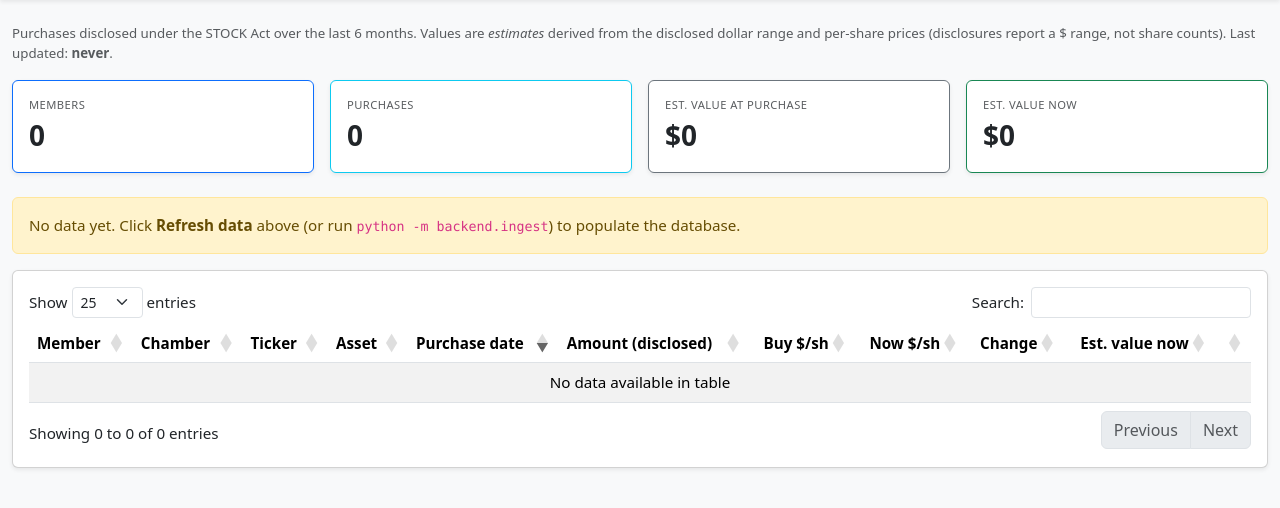
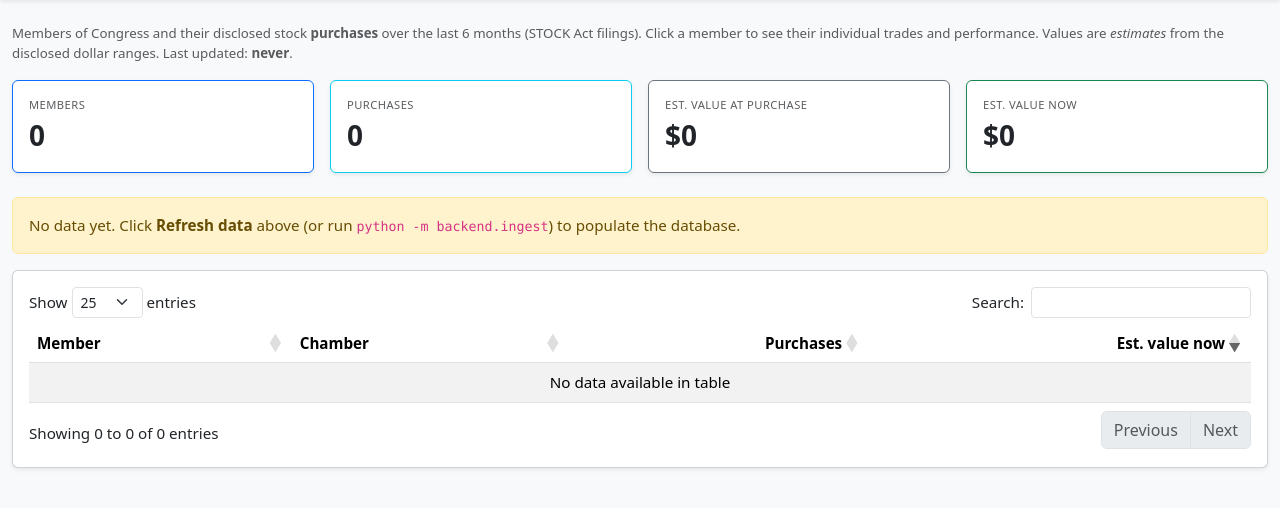
Before and after one commit to beknar/poli-tracker, a Flask app: page / in a window 1280 px wide. Shown: the part 48-556 px from the top of the page. Run offline with Flask 3, Linux system fonts and the light colour scheme; data that the repository does not hold is empty; some libraries are stand-ins or nearby versions.

Commit message:
Per-member dashboard + member detail page; HTTPS (nginx + Let's Encrypt) (#2)
Display refactor:
- Dashboard is now ONE row per member: Member (link) | Chamber | Purchases |
  Est. value now (was one row per purchase).
- New /member/<name> detail page: that member's last-6-months purchases with
  total cash disclosed, original $/sh, current $/sh, % change, est. value now,
  and a per-holding performance-chart link. Summary cards: purchases, total cash
  disclosed, est. value now.
- backend/db.py: add fetch_members() (aggregate per member) and
  fetch_member_rows() (one member's rows + totals).
- app.py: / -> member list; add /member/<member>; keep /refresh + price-history.
- app.js: drive DataTables on both #members and #trades; graph modal on detail.

HTTPS (deploy/):
- setup-https.sh: nginx reverse proxy + certbot --nginx for
  poli-tracker.rpg4you.com (gunicorn moves to 127.0.0.1:8000), with auto-renewal.
- poli-tracker.service: gunicorn bound to localhost behind nginx.
- deploy/README.md: prerequisites (DNS A record, ports 80/443) + steps.

Verified offline: db aggregation (per-member counts/values, change %), and both
templates render with the correct columns/links via Jinja.

Co-authored-by: Claude Opus 4.8 (1M context) <noreply@anthropic.com>

```diff
--- a/app.py
+++ b/app.py
@@ -1,9 +1,11 @@
 """Flask web dashboard for congressional stock purchases.
 
-Run from the app/ directory:
+Run (dev):
     pip install -r requirements.txt
     python -m backend.ingest        # first-time data load (or use the Refresh button)
     flask --app app run             # http://127.0.0.1:5000
+
+For HTTPS / production (nginx + Let's Encrypt), see deploy/README.md.
 """
 from flask import Flask, jsonify, redirect, render_template, request, url_for
 
@@ -15,11 +17,25 @@ app = Flask(__name__)
 
 @app.route("/")
 def dashboard():
+    """One row per member: name (link) | chamber | purchases | est. value."""
     db.init_db()
     with db.connect() as conn:
-        rows = db.fetch_dashboard_rows(conn)
+        members = db.fetch_members(conn)
         summary = db.summary(conn)
-    return render_template("dashboard.html", rows=rows, summary=summary)
+    return render_template("dashboard.html", members=members, summary=summary)
+
+
+@app.route("/member/<member>")
+def member_detail(member):
+    """A single member's purchases over the last 6 months, with per-row prices."""
+    db.init_db()
+    with db.connect() as conn:
+        rows, totals = db.fetch_member_rows(conn, member)
+        last_updated = db.get_meta(conn, "last_ingest", "never")
+    return render_template(
+        "member.html", member=member, rows=rows, totals=totals,
+        last_updated=last_updated,
+    )
 
 
 @app.route("/refresh", methods=["POST"])
--- a/backend/db.py
+++ b/backend/db.py
@@ -183,3 +183,33 @@ def summary(conn):
         "value_at_purchase": val_buy,
         "last_updated": get_meta(conn, "last_ingest", "never"),
     }
+
+
+def fetch_members(conn):
+    """One aggregated row per member: chamber, purchase count, and est. values."""
+    agg = {}
+    for r in fetch_dashboard_rows(conn):
+        m = r["member"] or "Unknown"
+        a = agg.setdefault(m, {
+            "member": m, "chamber": r["chamber"], "state": r["state"],
+            "purchases": 0, "value_now": 0.0, "value_at_purchase": 0.0,
+        })
+        a["purchases"] += 1
+        if r["value_now"]:
+            a["value_now"] += r["value_now"]
+        if r["value_at_purchase"]:
+            a["value_at_purchase"] += r["value_at_purchase"]
+    return sorted(agg.values(), key=lambda x: x["value_now"], reverse=True)
+
+
+def fetch_member_rows(conn, member):
+    """All of one member's purchase rows (newest first) + per-member totals."""
+    rows = [r for r in fetch_dashboard_rows(conn) if (r["member"] or "") == member]
+    totals = {
+        "purchases": len(rows),
+        "chamber": rows[0]["chamber"] if rows else "",
+        "state": rows[0]["state"] if rows else "",
+        "disclosed": sum(r["value_at_purchase"] for r in rows if r["value_at_purchase"]),
+        "value_now": sum(r["value_now"] for r in rows if r["value_now"]),
+    }
+    return rows, totals
--- a/static/app.js
+++ b/static/app.js
@@ -1,17 +1,22 @@
-/* Dashboard interactivity: sortable/searchable table + performance-graph modal. */
+/* Interactivity for both pages: sortable/searchable tables, refresh button,
+   and the per-holding performance-graph modal (member detail page). */
 let perfChart = null;
 
 document.addEventListener("DOMContentLoaded", function () {
-  // Sortable, searchable, paginated table — sorted by purchase date desc.
   if (window.jQuery && jQuery.fn.DataTable) {
-    jQuery("#trades").DataTable({
-      order: [[4, "desc"]],
-      pageLength: 25,
-      lengthMenu: [10, 25, 50, 100],
-    });
+    // Member list (dashboard): sort by est. value desc.
+    if (document.getElementById("members")) {
+      jQuery("#members").DataTable({ order: [[3, "desc"]], pageLength: 25,
+        lengthMenu: [10, 25, 50, 100] });
+    }
+    // A member's trades (detail page): sort by purchase date desc.
+    if (document.getElementById("trades")) {
+      jQuery("#trades").DataTable({ order: [[2, "desc"]], pageLength: 25,
+        lengthMenu: [10, 25, 50, 100] });
+    }
   }
 
-  // Disable the refresh button while a refresh is running (it can take a while).
+  // Disable the refresh button while a refresh runs (dashboard only).
   const form = document.getElementById("refresh-form");
   if (form) {
     form.addEventListener("submit", function () {
@@ -24,10 +29,7 @@ document.addEventListener("DOMContentLoaded", function () {
   // Graph buttons -> fetch price history -> draw line chart in the modal.
   document.querySelectorAll(".graph-btn").forEach(function (btn) {
     btn.addEventListener("click", function () {
-      const ticker = btn.dataset.ticker;
-      const start = btn.dataset.start;
-      const member = btn.dataset.member;
-      openGraph(ticker, start, member);
+      openGraph(btn.dataset.ticker, btn.dataset.start, btn.dataset.member);
     });
   });
 });
@@ -68,19 +70,14 @@ function openGraph(ticker, start, member) {
             data: series.map((p) => p.close),
             borderColor: up ? "#198754" : "#dc3545",
             backgroundColor: up ? "rgba(25,135,84,.1)" : "rgba(220,53,69,.1)",
-            fill: true,
-            pointRadius: 0,
-            borderWidth: 2,
-            tension: 0.1,
+            fill: true, pointRadius: 0, borderWidth: 2, tension: 0.1,
           }],
         },
         options: {
           responsive: true,
           plugins: { legend: { display: false } },
-          scales: {
-            x: { ticks: { maxTicksLimit: 8 } },
-            y: { ticks: { callback: (v) => "$" + v } },
-          },
+          scales: { x: { ticks: { maxTicksLimit: 8 } },
+                    y: { ticks: { callback: (v) => "$" + v } } },
         },
       });
     })
--- a/templates/dashboard.html
+++ b/templates/dashboard.html
@@ -13,22 +13,19 @@
     <div class="container-fluid">
       <span class="navbar-brand mb-0 h1">🏛️ Congressional Stock Purchases</span>
       <form method="post" action="{{ url_for('refresh') }}" class="d-flex" id="refresh-form">
-        <button class="btn btn-outline-light btn-sm" type="submit" id="refresh-btn">
-          ⟳ Refresh data
-        </button>
+        <button class="btn btn-outline-light btn-sm" type="submit" id="refresh-btn">⟳ Refresh data</button>
       </form>
     </div>
   </nav>
 
   <main class="container-fluid py-4">
     <p class="text-muted small">
-      Purchases disclosed under the STOCK Act over the last 6 months. Values are
-      <em>estimates</em> derived from the disclosed dollar range and per-share prices
-      (disclosures report a $ range, not share counts). Last updated:
-      <strong>{{ summary.last_updated }}</strong>.
+      Members of Congress and their disclosed stock <strong>purchases</strong> over the
+      last 6 months (STOCK Act filings). Click a member to see their individual trades
+      and performance. Values are <em>estimates</em> from the disclosed dollar ranges.
+      Last updated: <strong>{{ summary.last_updated }}</strong>.
     </p>
 
-    <!-- Summary cards -->
     <div class="row g-3 mb-4">
       {% set cards = [
         ("Members", summary.members, "primary"),
@@ -48,7 +45,7 @@
       {% endfor %}
     </div>
 
-    {% if not rows %}
+    {% if not members %}
     <div class="alert alert-warning">
       No data yet. Click <strong>Refresh data</strong> above (or run
       <code>python -m backend.ingest</code>) to populate the database.
@@ -57,41 +54,23 @@
 
     <div class="card shadow-sm">
       <div class="card-body">
-        <table id="trades" class="table table-striped table-hover align-middle w-100">
+        <table id="members" class="table table-striped table-hover align-middle w-100">
           <thead>
             <tr>
-              <th>Member</th><th>Chamber</th><th>Ticker</th><th>Asset</th>
-              <th>Purchase date</th><th>Amount (disclosed)</th>
-              <th class="text-end">Buy $/sh</th><th class="text-end">Now $/sh</th>
-              <th class="text-end">Change</th><th class="text-end">Est. value now</th>
-              <th></th>
+              <th>Member</th>
+              <th>Chamber</th>
+              <th class="text-end">Purchases</th>
+              <th class="text-end">Est. value now</th>
             </tr>
           </thead>
           <tbody>
-            {% for r in rows %}
+            {% for m in members %}
             <tr>
-              <td>{{ r.member }}</td>
-              <td><span class="badge bg-{{ 'primary' if r.chamber == 'House' else 'dark' }}">{{ r.chamber }}</span></td>
-              <td class="fw-semibold">{{ r.ticker or '—' }}</td>
-              <td class="text-truncate" style="max-width:220px" title="{{ r.asset_description }}">{{ r.asset_description }}</td>
-              <td data-order="{{ r.tx_date }}">{{ r.tx_date }}</td>
-              <td>
-                {% if r.amount_min is not none %}${{ "{:,.0f}".format(r.amount_min) }} – ${{ "{:,.0f}".format(r.amount_max) }}{% else %}—{% endif %}
-              </td>
-              <td class="text-end">{% if r.purchase_price %}${{ "%.2f"|format(r.purchase_price) }}{% else %}—{% endif %}</td>
-              <td class="text-end">{% if r.current_price %}${{ "%.2f"|format(r.current_price) }}{% else %}—{% endif %}</td>
-              <td class="text-end {{ 'text-success' if (r.change_pct or 0) >= 0 else 'text-danger' }}" data-order="{{ r.change_pct if r.change_pct is not none else -9999 }}">
-                {% if r.change_pct is not none %}{{ "%+.1f"|format(r.change_pct) }}%{% else %}—{% endif %}
-              </td>
-              <td class="text-end" data-order="{{ r.value_now if r.value_now is not none else 0 }}">
-                {% if r.value_now is not none %}${{ "{:,.0f}".format(r.value_now) }}{% else %}—{% endif %}
-              </td>
-              <td class="text-center">
-                {% if r.ticker and r.purchase_price %}
-                <button class="btn btn-sm btn-outline-primary graph-btn"
-                        data-ticker="{{ r.ticker }}" data-start="{{ r.tx_date }}"
-                        data-member="{{ r.member }}">📈</button>
-                {% endif %}
+              <td><a href="{{ url_for('member_detail', member=m.member) }}" class="fw-semibold text-decoration-none">{{ m.member }}</a></td>
+              <td><span class="badge bg-{{ 'primary' if m.chamber == 'House' else 'dark' }}">{{ m.chamber }}</span></td>
+              <td class="text-end">{{ m.purchases }}</td>
+              <td class="text-end" data-order="{{ m.value_now or 0 }}">
+                {% if m.value_now %}${{ "{:,.0f}".format(m.value_now) }}{% else %}—{% endif %}
               </td>
             </tr>
             {% endfor %}
@@ -101,27 +80,10 @@
     </div>
   </main>
 
-  <!-- Performance graph modal -->
-  <div class="modal fade" id="graphModal" tabindex="-1">
-    <div class="modal-dialog modal-lg modal-dialog-centered">
-      <div class="modal-content">
-        <div class="modal-header">
-          <h5 class="modal-title" id="graphTitle">Performance</h5>
-          <button type="button" class="btn-close" data-bs-dismiss="modal"></button>
-        </div>
-        <div class="modal-body">
-          <div id="graphStatus" class="text-muted small mb-2"></div>
-          <canvas id="perfChart" height="120"></canvas>
-        </div>
-      </div>
-    </div>
-  </div>
-
   <script src="https://cdn.jsdelivr.net/npm/bootstrap@5.3.3/dist/js/bootstrap.bundle.min.js"></script>
   <script src="https://code.jquery.com/jquery-3.7.1.min.js"></script>
   <script src="https://cdn.datatables.net/1.13.8/js/jquery.dataTables.min.js"></script>
   <script src="https://cdn.datatables.net/1.13.8/js/dataTables.bootstrap5.min.js"></script>
-  <script src="https://cdn.jsdelivr.net/npm/chart.js@4.4.1/dist/chart.umd.min.js"></script>
   <script src="{{ url_for('static', filename='app.js') }}"></script>
 </body>
 </html>
```
Also changed, not shown: templates/member.html (added, +113 -0 lines), README.md, deploy/README.md (added), 2 other files.
